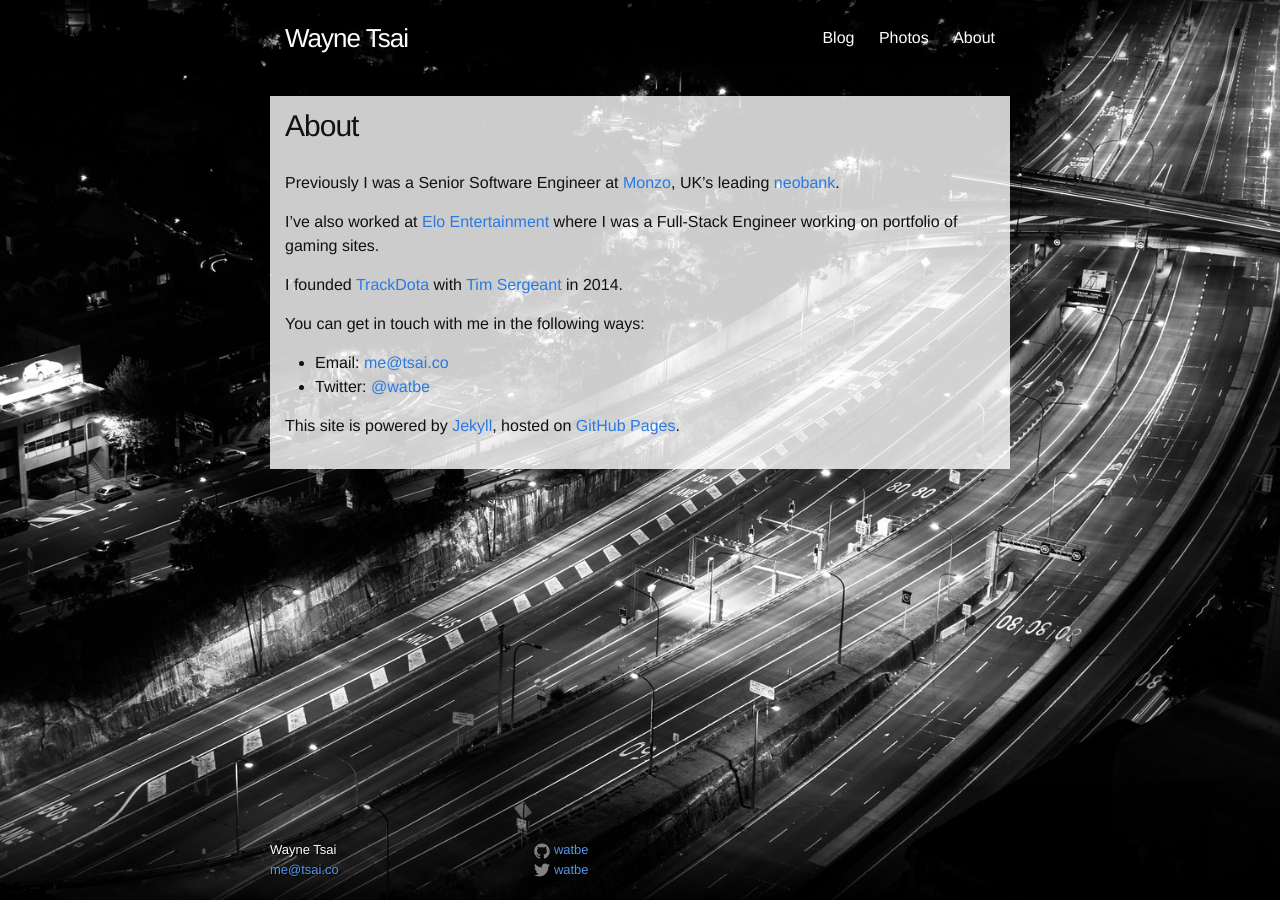
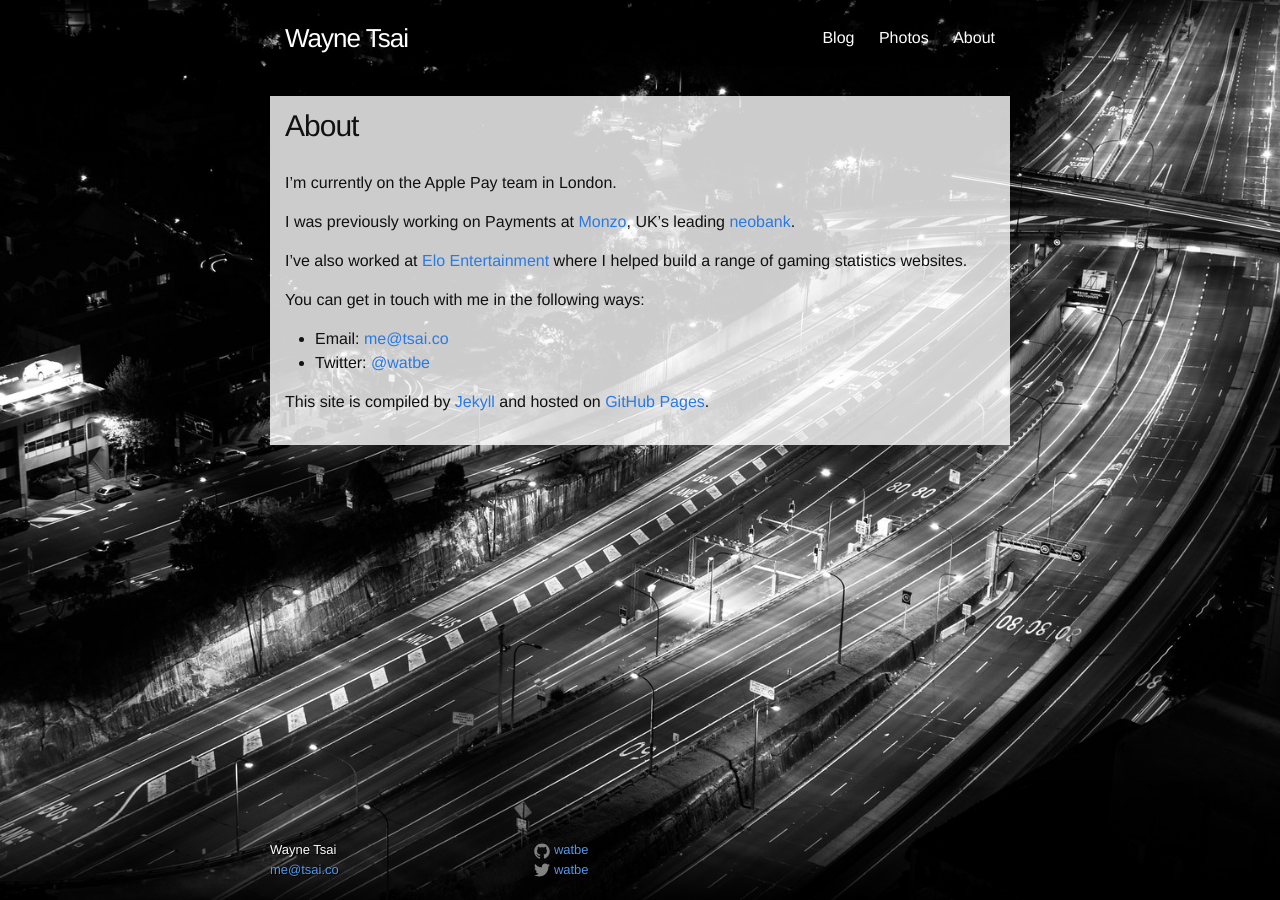
Before and after one commit to watbe/watbe.github.io, a Jekyll site: the page built from about.md, in a window 1280 px wide. Built offline with Jekyll 4.4.1, drawn with Linux system fonts in a browser that asks for light colours.

Commit message:
Update about.md

```diff
--- a/about.md
+++ b/about.md
@@ -4,15 +4,15 @@
 permalink: /about/
 ---
 
-Previously I was a Senior Software Engineer at [Monzo](https://www.monzo.com), UK's leading [neobank](https://en.wikipedia.org/wiki/Neobank).
+I'm currently on the Apple Pay team in London.
 
-I've also worked at [Elo Entertainment](https://www.elo.io/) where I was a Full-Stack Engineer working on portfolio of gaming sites.
+I was previously working on Payments at [Monzo](https://www.monzo.com), UK's leading [neobank](https://en.wikipedia.org/wiki/Neobank).
 
-I founded [TrackDota](https://www.trackdota.com) with [Tim Sergeant](https://www.timsergeant.com) in 2014.
+I've also worked at [Elo Entertainment](https://www.elo.io/) where I helped build a range of gaming statistics websites.
 
 You can get in touch with me in the following ways:
 
 * Email: [me@tsai.co](mailto:me@tsai.co)
 * Twitter: [@watbe](http://twitter.com/watbe)
 
-This site is powered by [Jekyll](http://jekyllrb.com/), hosted on [GitHub Pages](https://pages.github.com/).
+This site is compiled by [Jekyll](http://jekyllrb.com/) and hosted on [GitHub Pages](https://pages.github.com/).
```
